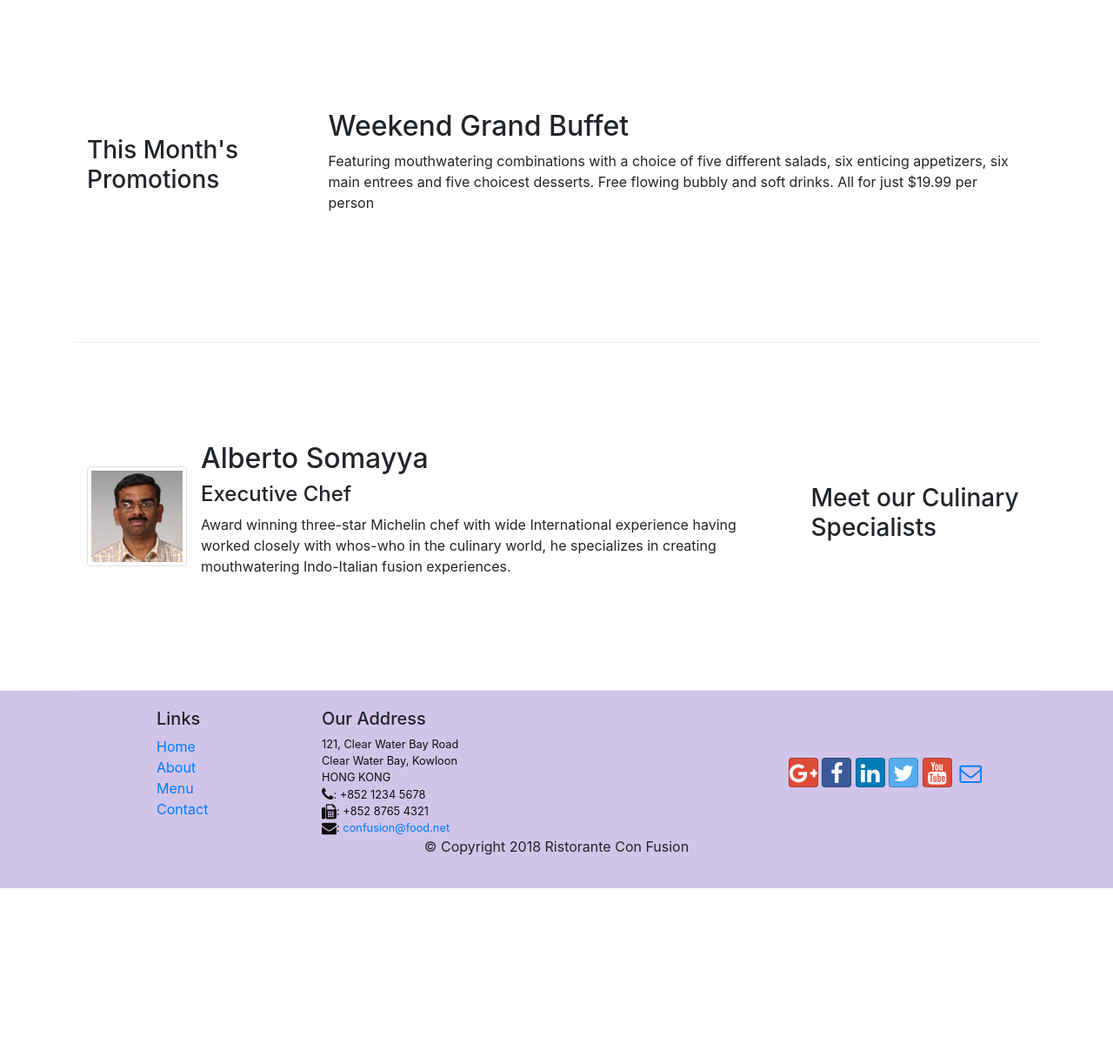
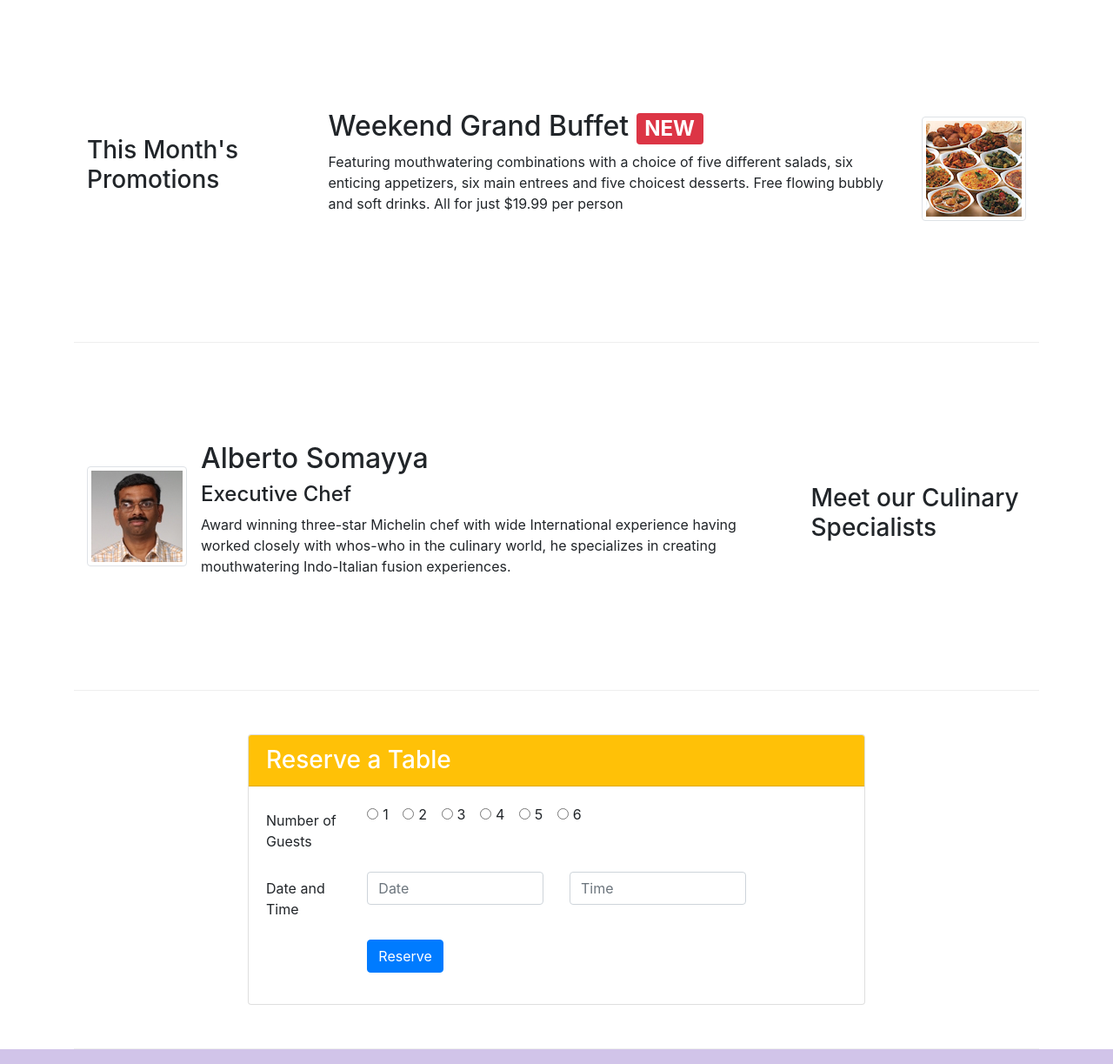
Before and after one commit to rychagov/coursera-bootstrap, a website: page index.html in a window 1280 px wide. Shown: the part 740-1963 px from the top of the page at 87% size. Before the commit the page ends 1761 px from the top, so only its background shows below. Drawn offline with nearby package versions, Linux system fonts and the light colour scheme.

Commit message:
Assignment 2

```diff
--- a/index.html
+++ b/index.html
@@ -46,8 +46,11 @@
                 <p>We take inspiration from the World's best cuisines, and create a unique fusion experience. Our
                     lipsmacking creations will tickle your culinary senses!</p>
             </div>
-            <div class="col-12 col-sm align-self-center">
+            <div class="col-12 col-sm-3 align-self-center">
                 <img src="img/logo.png" class="img-fluid">
+            </div>
+            <div class="col-12 col-sm-3 align-self-center">
+                <a href="#reserveTable" class="btn-sm btn-warning btn-block">Reserve Table</a>
             </div>
         </div>
     </div>
@@ -60,8 +63,7 @@
         </div>
         <div class="col col-sm order-sm-first col-md">
             <div class="media">
-                <img class="d-flex mr-3 img-thumbnail align-self-center"
-                     src="img/uthappizza.png" alt="Uthappizza">
+                <img class="d-flex mr-3 img-thumbnail align-self-center" src="img/uthappizza.png" alt="Uthappizza">
                 <div class="media-body">
                     <h2 class="mt-0">Uthappizza <span class="badge badge-danger">HOT</span> <span class="badge badge-pill badge-secondary">$4.99</span></h2>
                     <p class="d-none d-sm-block">A unique combination of Indian Uthappam (pancake) and
@@ -79,10 +81,16 @@
             <h3>This Month's Promotions</h3>
         </div>
         <div class="col col-sm col-md">
-            <h2>Weekend Grand Buffet</h2>
-            <p>Featuring mouthwatering combinations with a choice of five different salads, six enticing appetizers, six
-                main entrees and five choicest desserts. Free flowing bubbly and soft drinks. All for just $19.99 per
-                person </p>
+            <div class="media">
+                <div class="media-body">
+                    <h2 class="mt-0">Weekend Grand Buffet <span class="badge badge-danger">NEW</span></h2>
+                    <p class="d-none d-sm-block">Featuring mouthwatering combinations with a choice of five different salads, six enticing appetizers, six
+                        main entrees and five choicest desserts. Free flowing bubbly and soft drinks. All for just $19.99 per
+                        person </p>
+                </div>
+                <img class="d-flex ml-3 img-thumbnail align-self-center" src="img/buffet.png" alt="Weekend Grand Buffet">
+            </div>
+
         </div>
     </div>
 
@@ -92,8 +100,7 @@
         </div>
         <div class="col col-sm order-sm-first col-md">
             <div class="media">
-                <img class="d-flex mr-3 img-thumbnail align-self-center"
-                     src="img/alberto.png" alt="Alberto Somayya">
+                <img class="d-flex mr-3 img-thumbnail align-self-center" src="img/alberto.png" alt="Alberto Somayya">
                 <div class="media-body">
                     <h2 class="mt-0">Alberto Somayya</h2>
                     <h4>Executive Chef</h4>
@@ -102,6 +109,61 @@
                         whos-who in the culinary world, he specializes in
                         creating mouthwatering Indo-Italian fusion experiences.
                     </p>
+                </div>
+            </div>
+        </div>
+    </div>
+
+    <div id="reserveTable" class="row row-content justify-content-sm-center">
+        <div class="col-12 col-sm-8">
+            <div class="card">
+                <h3 class="card-header bg-warning text-white">Reserve a Table</h3>
+                <div class="card-body">
+                    <form>
+                        <div class="form-group row">
+                            <label class="col-sm-2 col-form-label">Number of Guests</label>
+                            <div class="col-sm-10">
+                                <div class="form-check form-check-inline">
+                                    <input class="form-check-input" type="radio" name="number" id="number1" value="1">
+                                    <label class="form-check-label" for="number1">1</label>
+                                </div>
+                                <div class="form-check form-check-inline">
+                                    <input class="form-check-input" type="radio" name="number" id="number2" value="2">
+                                    <label class="form-check-label" for="number2">2</label>
+                                </div>
+                                <div class="form-check form-check-inline">
+                                    <input class="form-check-input" type="radio" name="number" id="number3" value="3">
+                                    <label class="form-check-label" for="number3">3</label>
+                                </div>
+                                <div class="form-check form-check-inline">
+                                    <input class="form-check-input" type="radio" name="number" id="number4" value="4">
+                                    <label class="form-check-label" for="number4">4</label>
+                                </div>
+                                <div class="form-check form-check-inline">
+                                    <input class="form-check-input" type="radio" name="number" id="number5" value="5">
+                                    <label class="form-check-label" for="number5">5</label>
+                                </div>
+                                <div class="form-check form-check-inline">
+                                    <input class="form-check-input" type="radio" name="number" id="number6" value="6">
+                                    <label class="form-check-label" for="number6">6</label>
+                                </div>
+                            </div>
+                        </div>
+                        <div class="form-group row">
+                            <label for="date" class="col-12 col-sm-2 col-form-label">Date and Time</label>
+                            <div class="col-12 col-sm-4">
+                                <input type="tel" class="form-control" id="date" name="date" placeholder="Date">
+                            </div>
+                            <div class="col-12 col-sm-4">
+                                <input type="tel" class="form-control" id="time" name="time" placeholder="Time">
+                            </div>
+                        </div>
+                        <div class="form-group row">
+                            <div class="offset-md-2 col-sm-10">
+                                <button type="submit" class="btn btn-primary">Reserve</button>
+                            </div>
+                        </div>
+                    </form>
                 </div>
             </div>
         </div>
```
